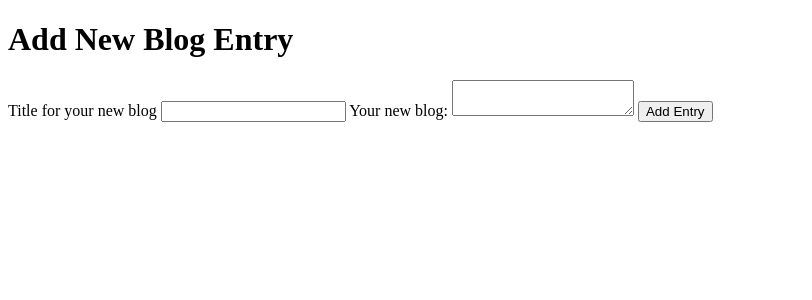
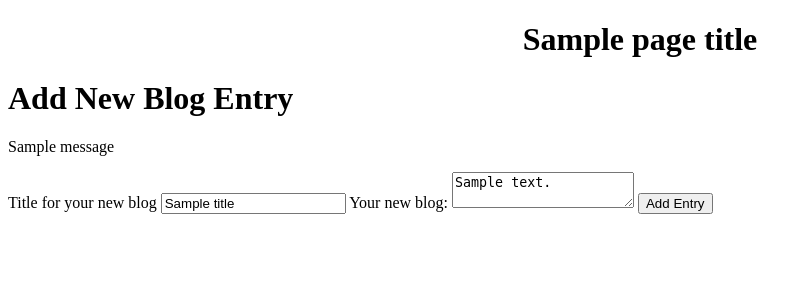
Before and after one commit to K17020/Build-a-blog, a Flask app: template templates/newpost.html in a window 1280 px wide. Shown: the part 26-326 px from the top of the page, without its empty margins (0-812 px from the left). Run offline with Flask 2, Linux system fonts and the light colour scheme; the template is opened without the code that fills it: most values are stand-ins (such as "Sample title", 1, 10 or a date in 2020); one stand-in notice (Sample message) is shown.

Commit message:
refactor code

```diff
--- a/main.py
+++ b/main.py
@@ -1,4 +1,4 @@
-from flask import Flask, request, redirect, render_template
+from flask import Flask, request, redirect, render_template, flash
 from flask_sqlalchemy import SQLAlchemy
 
 app = Flask(__name__)
@@ -8,6 +8,7 @@ app.config['DEBUG'] = True
 app.config['SQLALCHEMY_DATABASE_URI'] = 'mysql+pymysql://build-a-blog:root@localhost:8889/build-a-blog'
 app.config['SQLALCHEMY_ECHO'] = True
 db = SQLAlchemy(app)
+app.secret_key = 'rF1iDxY6qlTmvyJl'
 
 # Creates a database called blog
 class Blog(db.Model):
@@ -23,22 +24,25 @@ class Blog(db.Model):
 # Displays the blog page
 @app.route('/blog', methods=['POST', 'GET'])
 def post():
-    blog_posts = Blog.query.all()
-    return render_template('blog.html', blog_posts=blog_posts)
-
+    blog_posts = Blog.query.all() # Query the blog and add it to the blog_post variable
+    return render_template('blog.html', blog_posts=blog_posts) # render blog post page and loop through data in database
 
 
 # Adds blog post into a data base
 @app.route('/newpost', methods=['POST','GET'])
 def newpost():
-    if request.method == 'POST':
-        title = request.form['title']
+    if request.method == 'POST': # If you submit data go through steps below
+        title = request.form['title'] # grab information from the form
         body = request.form['body']
-        new_post = Blog(title,body)
-        db.session.add(new_post)
-        db.session.commit()
-
-    return render_template('newpost.html')
-
+        if title and body: # If title and body is true do what is below (This returns a falsely if length is 0)
+            newpost = Blog(title, body)
+            db.session.add(newpost)
+            db.session.commit()
+        else:
+            flash('Body and Title can not be empty', 'error') # flash message if title or body is empty
+            return render_template("newpost.html", title=title, body=body)
+        return redirect('/blog')
+    else:
+        return render_template("newpost.html")
 if __name__ == '__main__':
     app.run()
--- a/static/style.css
+++ b/static/style.css
@@ -0,0 +1,11 @@
+.page_title {
+    text-align: center;
+}
+
+.error {
+    color: red;
+}
+
+.blog_message {
+    font-size: 1em;
+}
--- a/templates/base.html
+++ b/templates/base.html
@@ -2,12 +2,13 @@
 <html>
 
 <head>
-    <!-- <style type='text/css' rel='stylesheet' href='/static/style.css' /> -->
+    <link type='text/css' rel='stylesheet' href='static/style.css' />
     <title>Build A Blog</title>
     <nav>
         <a href="blog">Main Blog Page</a>
         <a href='newpost'>Add a Blog Entry</a>
     </nav>
+    <h1 class='page_title'>{% block title %}{{page_title}}{% endblock%}</h1>
 </head>
 
 <body>
--- a/templates/blog.html
+++ b/templates/blog.html
@@ -1,5 +1,5 @@
-{% extends "base.html" %} {% block content %} {% for post in blog_posts %}
+{% extends "base.html" %}{% block title %} Build a Blog {% endblock %} {% block content %} {% for post in blog_posts %}
 <h1>{{post.title}}</h1>
-
-<h2>{{post.body}}</h2>
+<hr/>
+<div class='blog_message'>{{post.body}}</div>
 {% endfor %} {% endblock %}
--- a/templates/newpost.html
+++ b/templates/newpost.html
@@ -1,12 +1,14 @@
 {% extends "base.html" %} {% block content %}
 <h1>Add New Blog Entry</h1>
+{% with messages = get_flashed_messages(with_categories=True) %} {% for category,message in messages %}
+<p class='{{category}}'>{{message}}</p>
+{% endfor %}{% endwith %}
 <form action='/newpost' method='POST'>
-    <label for='title'>Title for your new blog
-        <input id='title'type='text' name='title'></input>
-    </label>
-    <label for='body'>Your new blog:
-        <textarea type='text' name='body'></textarea>
-    </label>
+    <label for='title'>Title for your new blog</label>
+    <input id='title' type='text' name='title' value="{{title}}"></input>
+
+    <label for='body'>Your new blog:</label>
+    <textarea type='text' name='body'>{{body}}</textarea>
     <input type='submit' value='Add Entry'>
 </form>
 {% endblock %}
```
